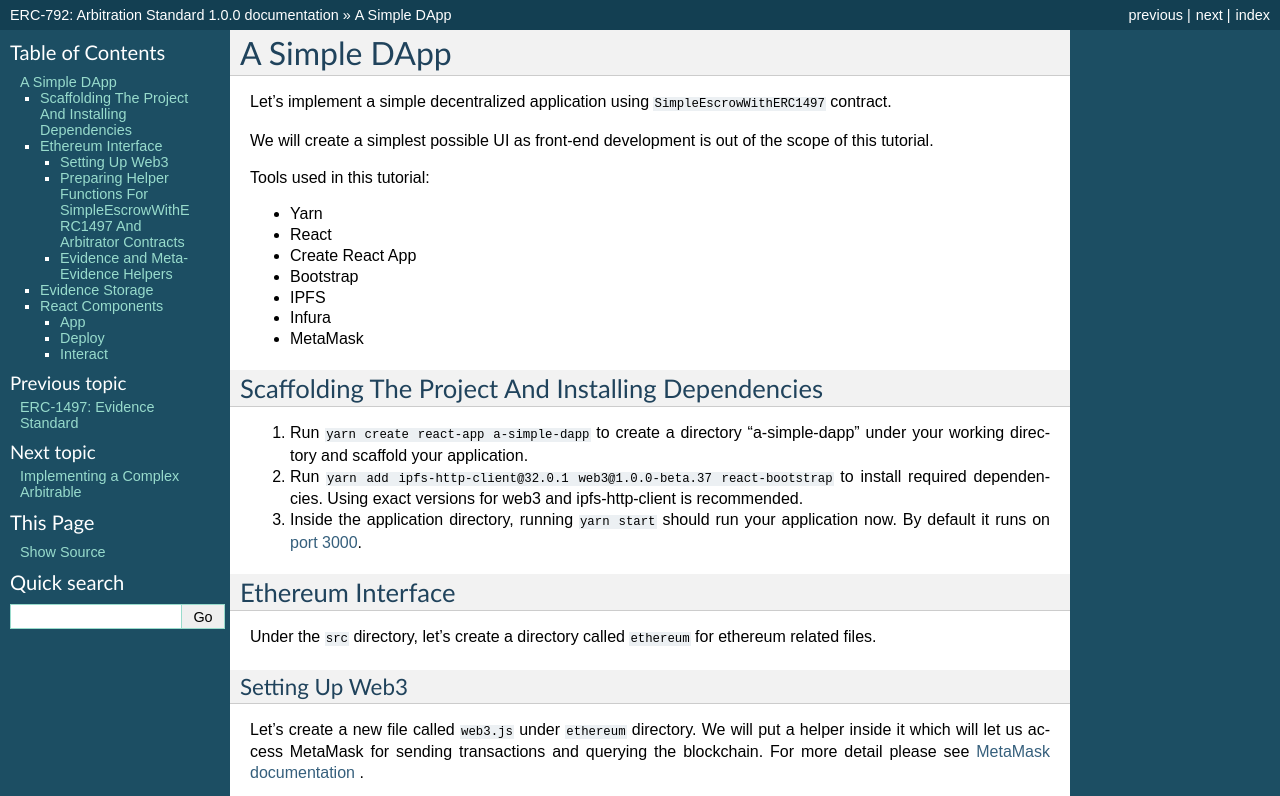
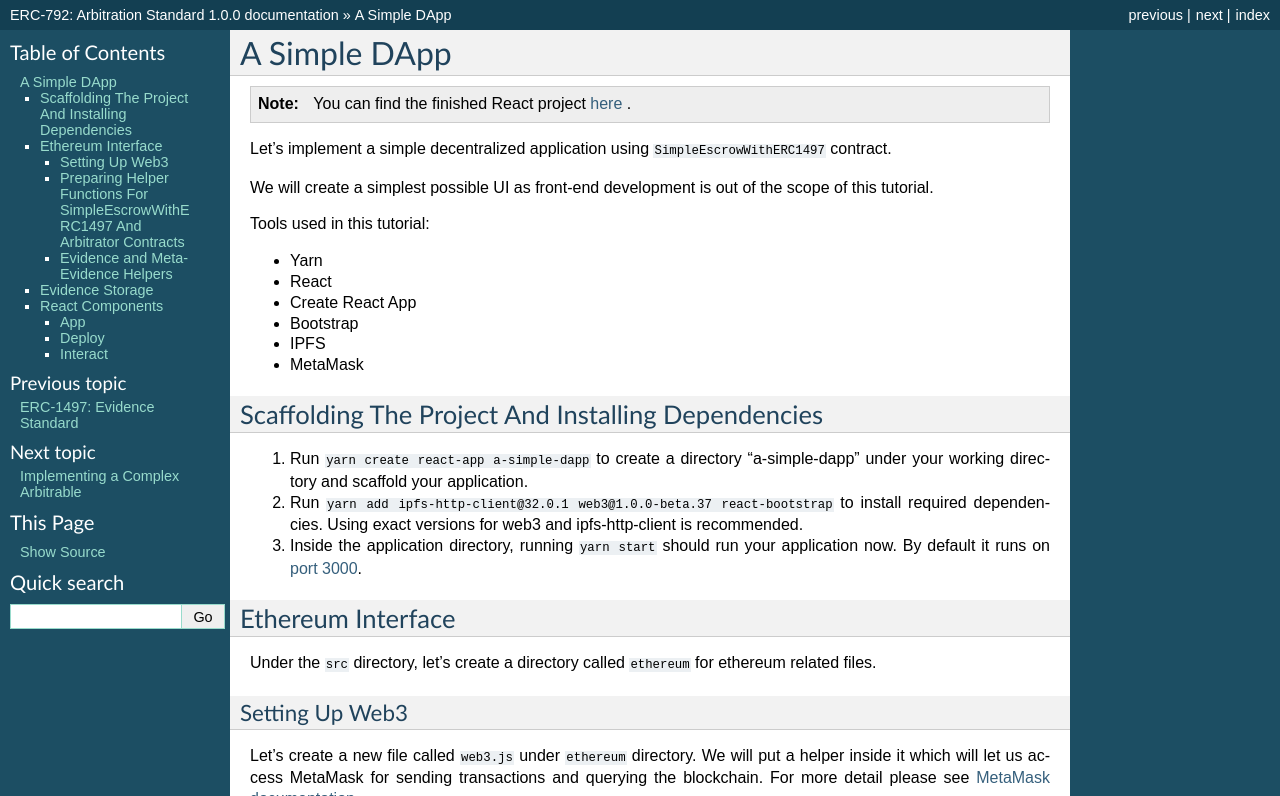
Before and after one commit to kleros/erc-792, a Sphinx documentation site: the page built from docs/a-simple-dapp.rst, in a window 1280 px wide and 900 px high, cut to the strip 0-796 px from the top of the window. Built offline with Sphinx 7.4.7, drawn with Linux system fonts in a browser that asks for light colours.

Commit message:
fix(a-simple-dapp): we didn't use infura

```diff
--- a/docs/a-simple-dapp.rst
+++ b/docs/a-simple-dapp.rst
@@ -1,6 +1,9 @@
 ================
 A Simple DApp
 ================
+
+.. note::
+  You can find the finished React project `here <https://github.com/kleros/erc-792/src>`_ .
 
 Let's implement a simple decentralized application using ``SimpleEscrowWithERC1497`` contract.
 
@@ -13,7 +16,6 @@ Tools used in this tutorial:
 * Create React App
 * Bootstrap
 * IPFS
-* Infura
 * MetaMask
 
 
```
